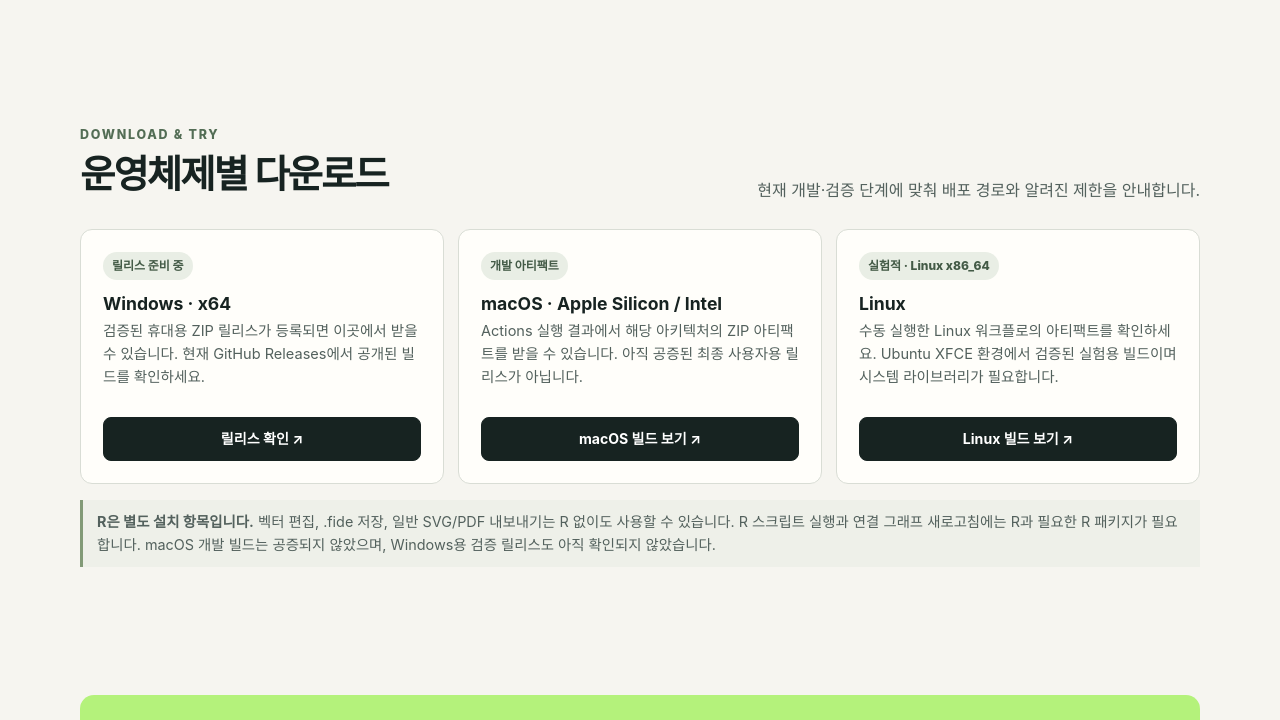
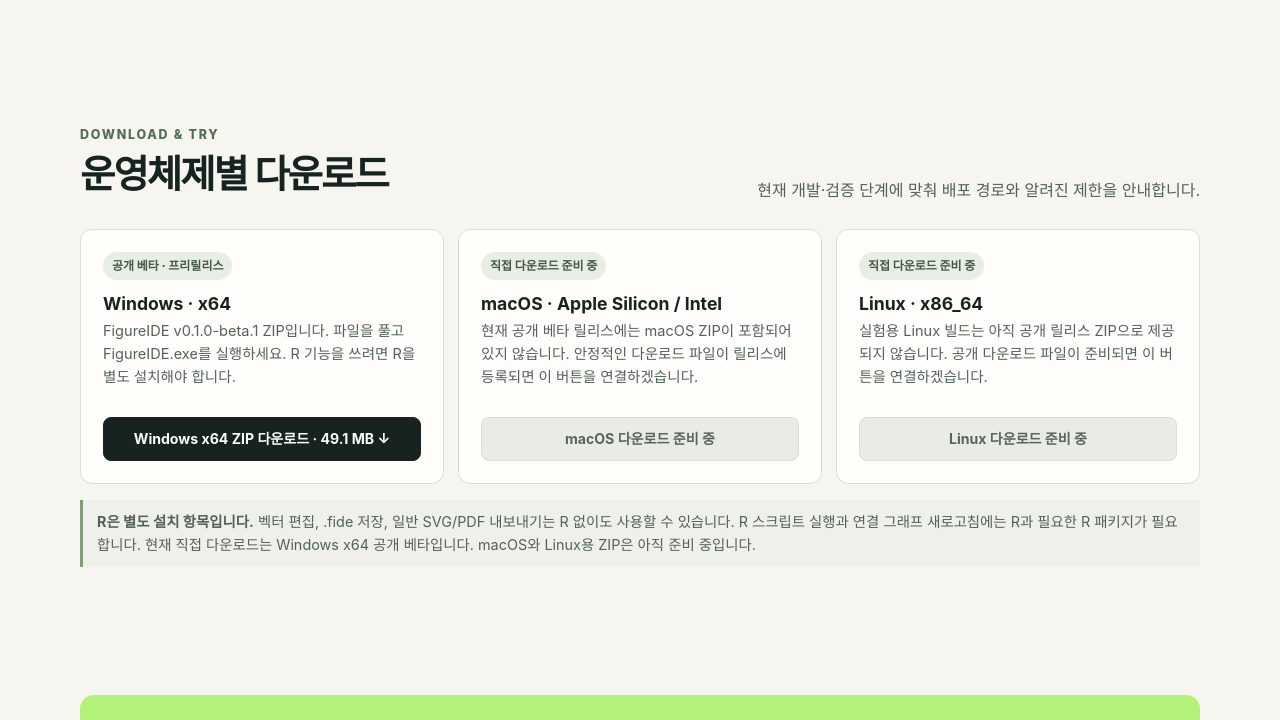
Before and after one commit to newkor3185-blip/FigureIDE-homepage, a plain HTML site: page index.html in a window 1280 px wide. Shown: the part 2179-2899 px from the top of the page. Drawn offline with Linux system fonts and the light colour scheme.

Commit message:
Revise video and download sections in index.html
Updated video embed and download sections in index.html.

```diff
--- a/index.html
+++ b/index.html
@@ -16,8 +16,8 @@
     .hero{padding:84px 0 64px;display:grid;grid-template-columns:1.05fr .95fr;align-items:center;gap:50px}.eyebrow{font-size:.78rem;font-weight:800;letter-spacing:.14em;text-transform:uppercase;color:#536d55}.hero h1{font-size:clamp(2.8rem,6vw,5.25rem);line-height:.98;letter-spacing:-.065em;margin:18px 0 22px;max-width:700px}.hero p{font-size:1.15rem;color:var(--muted);max-width:580px}.actions{display:flex;flex-wrap:wrap;gap:12px;margin-top:30px}.button{display:inline-flex;align-items:center;justify-content:center;padding:13px 19px;border-radius:8px;text-decoration:none;font-weight:750;border:1px solid var(--ink);background:var(--ink);color:white}.button:hover{transform:translateY(-1px)}.button.light{background:transparent;color:var(--ink)}.hero-art{background:#e8eddf;border:1px solid var(--line);border-radius:18px;padding:18px;box-shadow:0 18px 54px #20382a16}.hero-art img{display:block;width:100%;border-radius:10px}.hero-art figcaption{padding:10px 3px 0;color:var(--muted);font-size:.82rem}
     section{padding:64px 0}.section-head{display:flex;justify-content:space-between;align-items:end;gap:24px;margin-bottom:26px}.section-head h2{font-size:clamp(1.8rem,3vw,2.7rem);letter-spacing:-.05em;line-height:1.1;margin:8px 0}.section-head p{color:var(--muted);max-width:480px;margin:0}.grid{display:grid;grid-template-columns:repeat(3,1fr);gap:14px}.card{background:var(--card);border:1px solid var(--line);border-radius:12px;padding:22px}.card .num{font-size:.8rem;color:#66786d;font-weight:800;letter-spacing:.1em}.card h3{font-size:1.1rem;margin:18px 0 7px}.card p{margin:0;color:var(--muted);font-size:.94rem}
     .dark{background:var(--dark);color:#f4f6ee}.dark .section-head p,.dark .card p{color:#b7c1ba}.dark .eyebrow{color:var(--green)}.dark .card{background:#1c2c28;border-color:#34433e}.dark .card .num{color:var(--green)}
-    .demo{display:grid;grid-template-columns:1.15fr .85fr;gap:32px;align-items:center}.video{position:relative;display:block;border-radius:14px;overflow:hidden;background:#26322e}.video img{display:block;width:100%;aspect-ratio:16/9;object-fit:cover;opacity:.88;transition:opacity .2s}.video:hover img{opacity:1}.play{position:absolute;inset:0;display:grid;place-items:center;color:white;font-size:3rem;text-shadow:0 2px 16px #000}.demo-copy h2{font-size:2.3rem;line-height:1.08;letter-spacing:-.05em;margin:12px 0}.demo-copy p{color:#b7c1ba}.demo-copy a{color:var(--green)}
-    .downloads{display:grid;grid-template-columns:repeat(3,1fr);gap:14px}.download{display:flex;flex-direction:column;min-height:255px}.download h3{margin:10px 0 2px}.status{display:inline-flex;width:max-content;border-radius:999px;background:#e9eee5;padding:4px 9px;font-size:.75rem;font-weight:800;color:#435a46}.download p{color:var(--muted);font-size:.91rem;flex:1}.download .button{margin-top:12px;font-size:.88rem;padding:10px 13px}.notice{margin-top:16px;border-left:3px solid #829a77;padding:10px 14px;color:var(--muted);font-size:.9rem;background:#eef0e9}
+    .demo{display:grid;grid-template-columns:1.15fr .85fr;gap:32px;align-items:center}.video{border-radius:14px;overflow:hidden;background:#26322e;box-shadow:0 18px 54px #20382a22}.video iframe{display:block;width:100%;aspect-ratio:16/9;border:0}.demo-copy h2{font-size:2.3rem;line-height:1.08;letter-spacing:-.05em;margin:12px 0}.demo-copy p{color:#b7c1ba}.demo-copy a{color:var(--green)}
+    .downloads{display:grid;grid-template-columns:repeat(3,1fr);gap:14px}.download{display:flex;flex-direction:column;min-height:255px}.download h3{margin:10px 0 2px}.status{display:inline-flex;width:max-content;border-radius:999px;background:#e9eee5;padding:4px 9px;font-size:.75rem;font-weight:800;color:#435a46}.download p{color:var(--muted);font-size:.91rem;flex:1}.download .button{margin-top:12px;font-size:.88rem;padding:10px 13px}.button.disabled{background:#e9ece6;color:#59645d;border-color:#d9ddd5;cursor:not-allowed}.notice{margin-top:16px;border-left:3px solid #829a77;padding:10px 14px;color:var(--muted);font-size:.9rem;background:#eef0e9}
     .screen{display:grid;grid-template-columns:1fr 1fr;gap:14px}.screen figure{margin:0;background:var(--card);border:1px solid var(--line);border-radius:12px;overflow:hidden}.screen img{display:block;width:100%;height:auto}.screen figcaption{padding:12px 14px;color:var(--muted);font-size:.86rem}
     .cta{padding:28px;background:var(--green);border-radius:14px;display:flex;align-items:center;justify-content:space-between;gap:24px}.cta h2{font-size:1.8rem;letter-spacing:-.04em;margin:0}.cta p{margin:5px 0 0;color:#384737}.cta .button{background:var(--ink)}
     footer{padding:30px 0 44px;border-top:1px solid var(--line);color:var(--muted);font-size:.86rem}.foot{display:flex;justify-content:space-between;gap:24px;flex-wrap:wrap}.footlinks{display:flex;gap:18px}.foot a{color:var(--ink)}
@@ -54,7 +54,7 @@
     </section>
     <section id="workflow">
       <div class="wrap demo">
-        <a class="video" href="https://youtu.be/ay1fmnCTgsg" aria-label="YouTube에서 FigureIDE 데모 보기"><img src="https://img.youtube.com/vi/ay1fmnCTgsg/maxresdefault.jpg" alt="FigureIDE 데모 영상 미리보기"><span class="play" aria-hidden="true">▶</span></a>
+        <div class="video"><iframe src="https://www.youtube-nocookie.com/embed/ay1fmnCTgsg?rel=0" title="FigureIDE R 그래프 편집 및 내보내기 데모" loading="lazy" referrerpolicy="strict-origin-when-cross-origin" allow="accelerometer; autoplay; clipboard-write; encrypted-media; gyroscope; picture-in-picture; web-share" allowfullscreen></iframe></div>
         <div class="demo-copy"><div class="eyebrow">See it in action</div><h2>R 그래프가<br>논문 그림이 되는 과정.</h2><p>R과 ggplot2로 만든 시각화를 가져와 FigureIDE에서 편집하고 내보내는 흐름을 영상으로 확인하세요.</p><a href="https://youtu.be/ay1fmnCTgsg">YouTube에서 데모 보기 ↗</a></div>
       </div>
     </section>
@@ -71,11 +71,11 @@
       <div class="wrap">
         <div class="section-head"><div><div class="eyebrow">Download & try</div><h2>운영체제별 다운로드</h2></div><p>현재 개발·검증 단계에 맞춰 배포 경로와 알려진 제한을 안내합니다.</p></div>
         <div class="downloads">
-          <article class="card download"><span class="status">릴리스 준비 중</span><h3>Windows · x64</h3><p>검증된 휴대용 ZIP 릴리스가 등록되면 이곳에서 받을 수 있습니다. 현재 GitHub Releases에서 공개된 빌드를 확인하세요.</p><a class="button" href="https://github.com/newkor3185-blip/FigureIDE/releases">릴리스 확인 ↗</a></article>
-          <article class="card download"><span class="status">개발 아티팩트</span><h3>macOS · Apple Silicon / Intel</h3><p>Actions 실행 결과에서 해당 아키텍처의 ZIP 아티팩트를 받을 수 있습니다. 아직 공증된 최종 사용자용 릴리스가 아닙니다.</p><a class="button" href="https://github.com/newkor3185-blip/FigureIDE/actions/workflows/figureide-macos.yml">macOS 빌드 보기 ↗</a></article>
-          <article class="card download"><span class="status">실험적 · Linux x86_64</span><h3>Linux</h3><p>수동 실행한 Linux 워크플로의 아티팩트를 확인하세요. Ubuntu XFCE 환경에서 검증된 실험용 빌드이며 시스템 라이브러리가 필요합니다.</p><a class="button" href="https://github.com/newkor3185-blip/FigureIDE/actions/workflows/figureide-linux-release.yml">Linux 빌드 보기 ↗</a></article>
+          <article class="card download"><span class="status">공개 베타 · 프리릴리스</span><h3>Windows · x64</h3><p>FigureIDE v0.1.0-beta.1 ZIP입니다. 파일을 풀고 FigureIDE.exe를 실행하세요. R 기능을 쓰려면 R을 별도 설치해야 합니다.</p><a class="button" href="https://github.com/newkor3185-blip/FigureIDE/releases/download/figureide-v0.1.0-beta.1/FigureIDE-v0.1.0-beta.1-Windows-x64.zip" download>Windows x64 ZIP 다운로드 · 49.1 MB ↓</a></article>
+          <article class="card download"><span class="status">직접 다운로드 준비 중</span><h3>macOS · Apple Silicon / Intel</h3><p>현재 공개 베타 릴리스에는 macOS ZIP이 포함되어 있지 않습니다. 안정적인 다운로드 파일이 릴리스에 등록되면 이 버튼을 연결하겠습니다.</p><span class="button disabled" aria-disabled="true">macOS 다운로드 준비 중</span></article>
+          <article class="card download"><span class="status">직접 다운로드 준비 중</span><h3>Linux · x86_64</h3><p>실험용 Linux 빌드는 아직 공개 릴리스 ZIP으로 제공되지 않습니다. 공개 다운로드 파일이 준비되면 이 버튼을 연결하겠습니다.</p><span class="button disabled" aria-disabled="true">Linux 다운로드 준비 중</span></article>
         </div>
-        <div class="notice"><strong>R은 별도 설치 항목입니다.</strong> 벡터 편집, .fide 저장, 일반 SVG/PDF 내보내기는 R 없이도 사용할 수 있습니다. R 스크립트 실행과 연결 그래프 새로고침에는 R과 필요한 R 패키지가 필요합니다. macOS 개발 빌드는 공증되지 않았으며, Windows용 검증 릴리스도 아직 확인되지 않았습니다.</div>
+        <div class="notice"><strong>R은 별도 설치 항목입니다.</strong> 벡터 편집, .fide 저장, 일반 SVG/PDF 내보내기는 R 없이도 사용할 수 있습니다. R 스크립트 실행과 연결 그래프 새로고침에는 R과 필요한 R 패키지가 필요합니다. 현재 직접 다운로드는 Windows x64 공개 베타입니다. macOS와 Linux용 ZIP은 아직 준비 중입니다.</div>
       </div>
     </section>
     <section>
```
